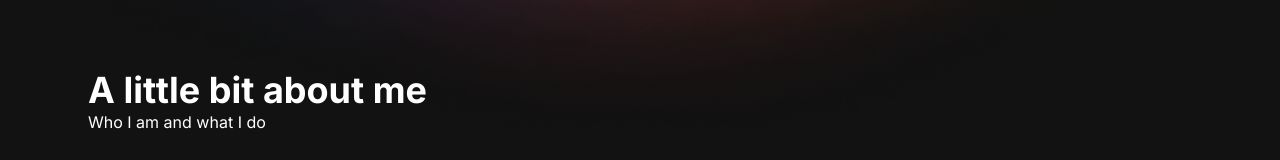
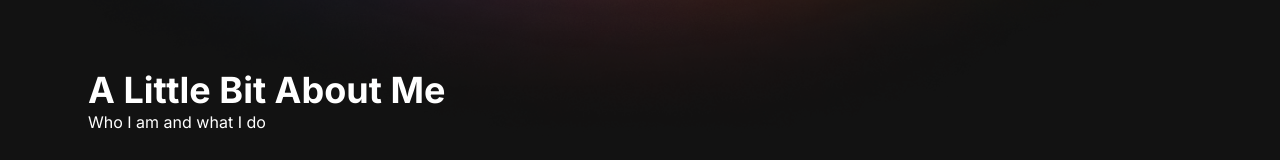
Before and after one commit to ebmalabuyo/ebmcodes, a Next.js app: page /About in a window 1280 px wide. Shown: the part 210-370 px from the top of the page. Built offline with nearby package versions, Linux system fonts and the light colour scheme.

Commit message:
work page finished

```diff
--- a/app/About/page.tsx
+++ b/app/About/page.tsx
@@ -11,7 +11,7 @@ export default function About() {
 
               {/* HEADING  */}
               <div className='text-center ipadmini:text-left'>
-                <h1 className='font-extrabold text-2xl ipadmini:text-4xl '>A little bit about me</h1>
+                <h1 className='font-extrabold text-2xl ipadmini:text-4xl '>A Little Bit About Me</h1>
                 <p>Who I am and what I do</p>
               </div>
               {/* END------- HEADING */}
```
